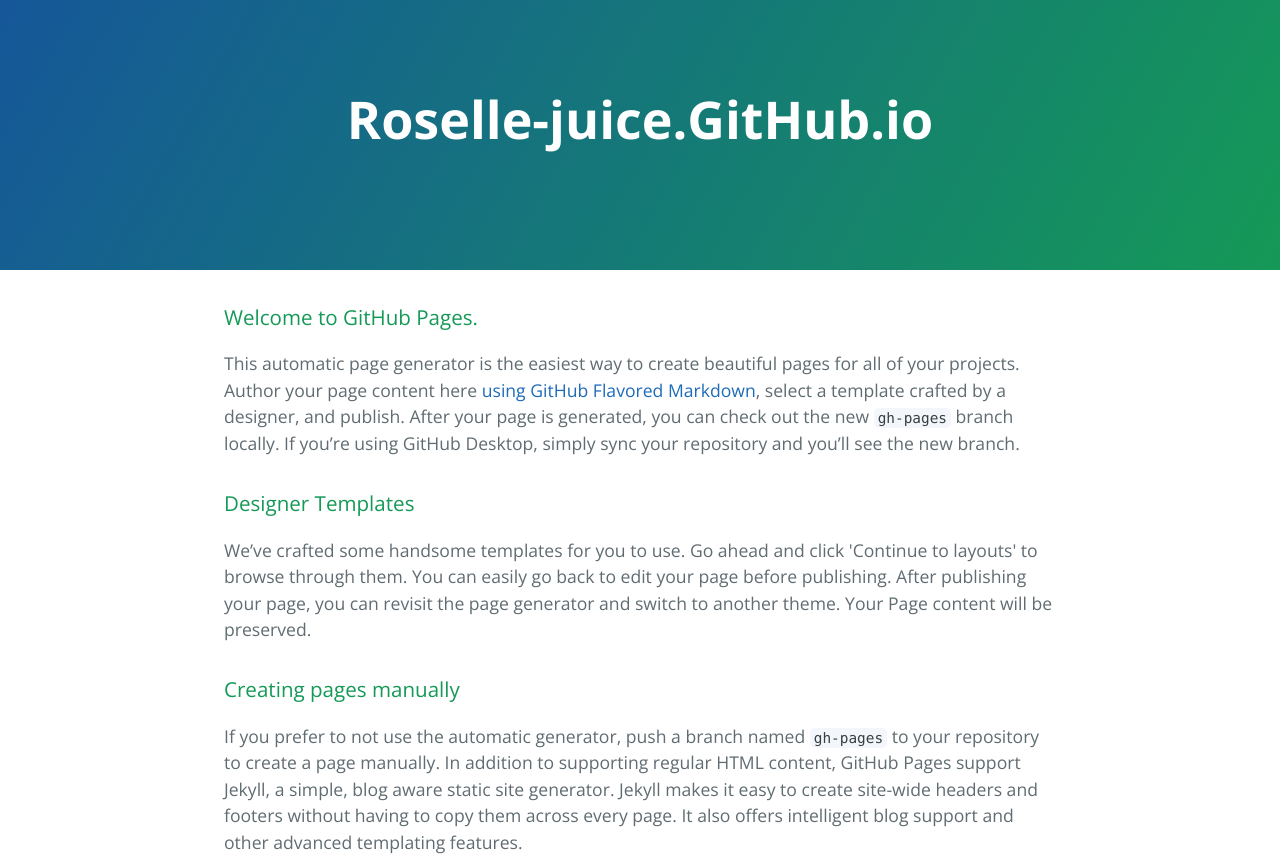
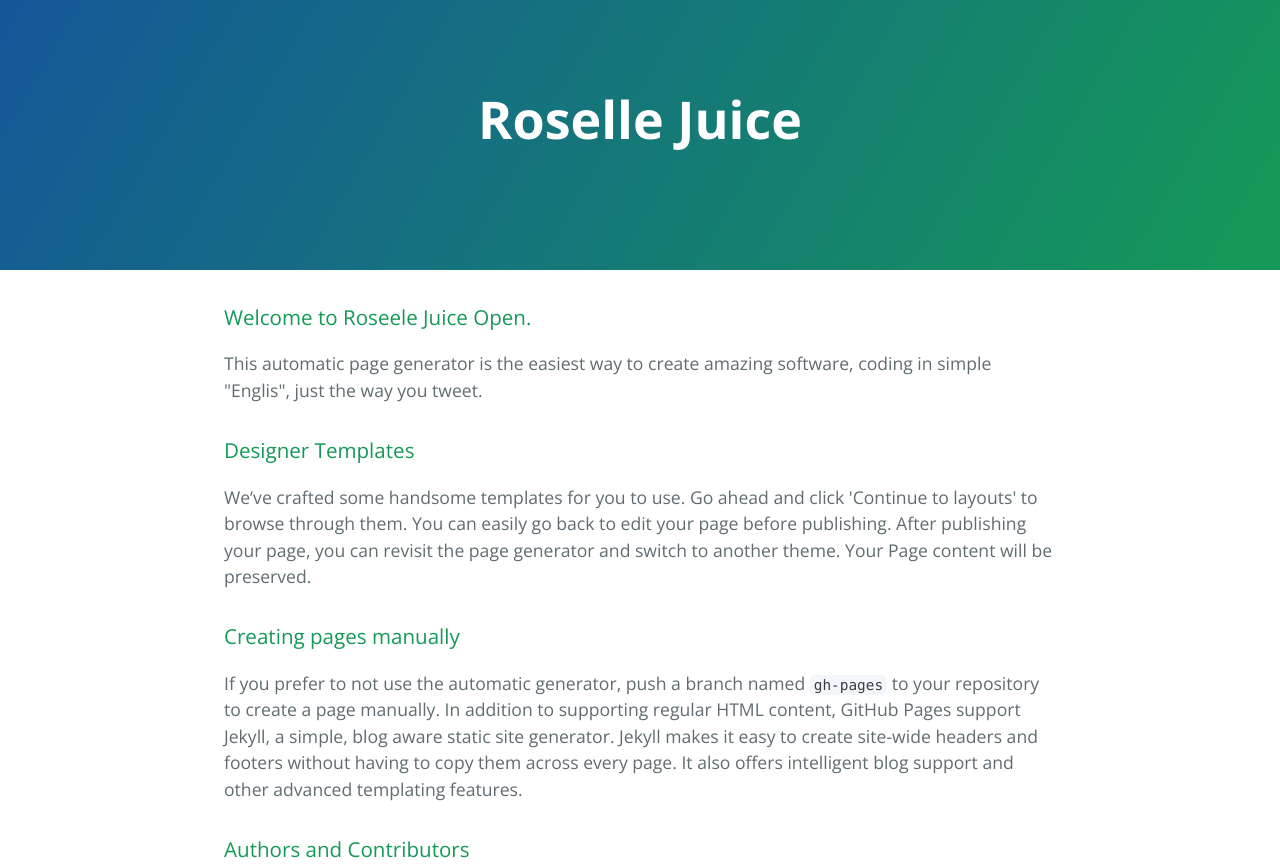
Before and after one commit to Roselle-Juice/Roselle-Juice.github.io, a plain HTML site: page index.html in a window 1280 px wide. Shown: the top 868 px of the page. Drawn offline with nearby package versions, Linux system fonts and the light colour scheme.

Commit message:
Update index.html

```diff
--- a/index.html
+++ b/index.html
@@ -2,7 +2,7 @@
 <html lang="en-us">
   <head>
     <meta charset="UTF-8">
-    <title>Roselle-juice.GitHub.io by Roselle-Juice</title>
+    <title>Roselle Juice Open</title>
     <meta name="viewport" content="width=device-width, initial-scale=1">
     <link rel="stylesheet" type="text/css" href="stylesheets/normalize.css" media="screen">
     <link href='https://fonts.googleapis.com/css?family=Open+Sans:400,700' rel='stylesheet' type='text/css'>
@@ -11,15 +11,15 @@
   </head>
   <body>
     <section class="page-header">
-      <h1 class="project-name">Roselle-juice.GitHub.io</h1>
+      <h1 class="project-name">Roselle Juice</h1>
       <h2 class="project-tagline"></h2>
     </section>
 
     <section class="main-content">
       <h3>
-<a id="welcome-to-github-pages" class="anchor" href="#welcome-to-github-pages" aria-hidden="true"><span class="octicon octicon-link"></span></a>Welcome to GitHub Pages.</h3>
+<a id="welcome-to-github-pages" class="anchor" href="#welcome-to-github-pages" aria-hidden="true"><span class="octicon octicon-link"></span></a>Welcome to Roseele Juice Open.</h3>
 
-<p>This automatic page generator is the easiest way to create beautiful pages for all of your projects. Author your page content here <a href="https://guides.github.com/features/mastering-markdown/">using GitHub Flavored Markdown</a>, select a template crafted by a designer, and publish. After your page is generated, you can check out the new <code>gh-pages</code> branch locally. If you’re using GitHub Desktop, simply sync your repository and you’ll see the new branch.</p>
+<p>This automatic page generator is the easiest way to create amazing software, coding in simple "Englis", just the way you tweet.</p>
 
 <h3>
 <a id="designer-templates" class="anchor" href="#designer-templates" aria-hidden="true"><span class="octicon octicon-link"></span></a>Designer Templates</h3>
```
